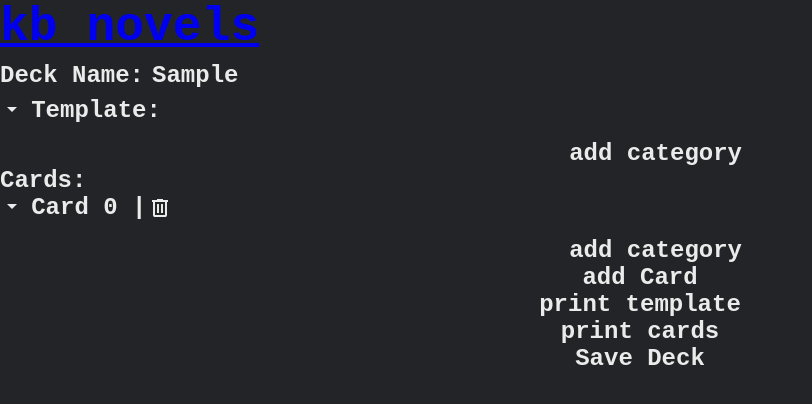
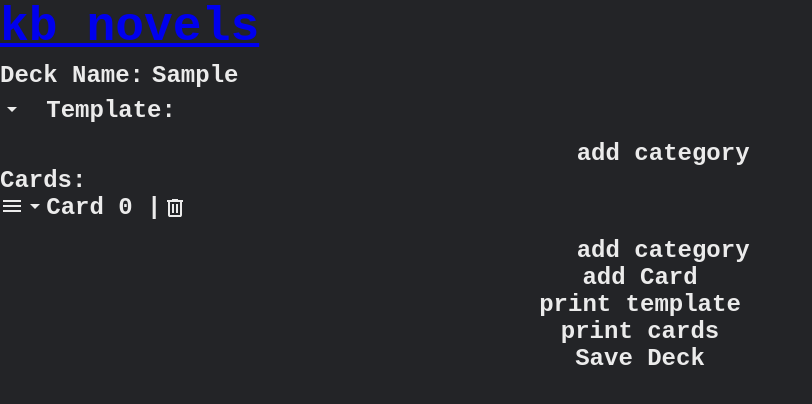
Before and after one commit to brtboi/kb-novels, a React (Create React App) app: page /edit/new in a window 1280 px wide. Both pictures are taken after typing "Sample" into the empty fields and a click on the button "add Card". Shown: the top 404 px of the page, without its empty margins (0-812 px from the left). Built offline with nearby package versions, Linux system fonts and the light colour scheme.

Commit message:
feat: reorder cards

```diff
--- a/src/components/TestPage.tsx
+++ b/src/components/TestPage.tsx
@@ -11,12 +11,6 @@ import { db } from "../firebase/firebase";
 
 export default function TestPage() {
     const [cards, setCards] = useState<Card[] | null>(null);
-
-    const [items, setItems] = useState([
-        { id: "1", content: "Item 1" },
-        { id: "2", content: "Item 2" },
-        { id: "3", content: "Item 3" },
-    ]);
 
     const handleDragEnd = (result: DropResult<string>) => {
         const { destination, source } = result;
--- a/src/components/editComponents/EditCard.tsx
+++ b/src/components/editComponents/EditCard.tsx
@@ -3,8 +3,10 @@ import { Card, CardCategory } from "../../entity/types";
 import EditCategory from "./EditCategory";
 import { ReactComponent as DeleteIcon } from "../../assets/Icons/Delete.svg";
 import { ReactComponent as DropDownIcon } from "../../assets/Icons/DropDown.svg";
+import { ReactComponent as ReorderIcon } from "../../assets/Icons/Reorder.svg";
 import styles from "./editStyles.module.css";
 import classNames from "classnames";
+import { DraggableProvidedDragHandleProps } from "@hello-pangea/dnd";
 
 type Props =
     | {
@@ -13,6 +15,7 @@ type Props =
           updateCard: (newCard: Card) => void;
           deleteCard?: never;
           isTemplate: true;
+          dragHandleProps?: never;
       }
     | {
           card: Card;
@@ -20,6 +23,7 @@ type Props =
           updateCard: (newCard: Card) => void;
           deleteCard: () => void;
           isTemplate: false;
+          dragHandleProps: DraggableProvidedDragHandleProps | null;
       };
 
 export default function EditCard({
@@ -28,6 +32,7 @@ export default function EditCard({
     updateCard,
     deleteCard,
     isTemplate,
+    dragHandleProps,
 }: Props) {
     //
     const [isCondensed, setIsCondensed] = useState<boolean>(false);
@@ -74,6 +79,14 @@ export default function EditCard({
         <>
             <div className={classNames(styles.Card)}>
                 <div className={classNames(styles.CardSidePanel)}>
+                    {!isTemplate && (
+                        <button
+                            {...dragHandleProps}
+                            className={classNames(styles.SettingsButton)}
+                        >
+                            <ReorderIcon className={classNames(styles.Icon)} />
+                        </button>
+                    )}
                     <button
                         onClick={() => {
                             setIsCondensed((prev) => !prev);
--- a/src/components/editComponents/EditPage.tsx
+++ b/src/components/editComponents/EditPage.tsx
@@ -6,6 +6,12 @@ import { db } from "../../firebase/firebase";
 import EditCard from "./EditCard";
 import classNames from "classnames";
 import styles from "./editStyles.module.css";
+import {
+    DragDropContext,
+    Draggable,
+    Droppable,
+    DropResult,
+} from "@hello-pangea/dnd";
 
 export default function EditPage() {
     const { deckId } = useParams<{ deckId: string }>();
@@ -91,6 +97,20 @@ export default function EditPage() {
         });
     };
 
+    const handleCardsDragEnd = (result: DropResult<string>) => {
+        const { destination, source } = result;
+
+        if (!destination) return; // Dropped outside a valid destination
+        if (destination.index === source.index) return; // No change in position
+
+        setCards((prev) => {
+            const updatedCards = structuredClone(prev!);
+            const [movedCard] = updatedCards.splice(source.index, 1);
+            updatedCards.splice(destination.index, 0, movedCard);
+            return updatedCards;
+        });
+    };
+
     return (
         <>
             {deckName !== null && templateCard !== null && cards !== null ? (
@@ -114,8 +134,57 @@ export default function EditPage() {
                     />
                     <p>Cards:</p>
 
+                    <DragDropContext onDragEnd={handleCardsDragEnd}>
+                        <Droppable droppableId="CardsDroppable">
+                            {(provided) => (
+                                <div
+                                    {...provided.droppableProps}
+                                    ref={provided.innerRef}
+                                >
+                                    {cards.map((card, cardIndex) => (
+                                        <Draggable
+                                            index={cardIndex}
+                                            draggableId={`Card ${cardIndex}`}
+                                            key={`Card ${cardIndex}`}
+                                        >
+                                            {(provided) => (
+                                                <div
+                                                    {...provided.draggableProps}
+                                                    ref={provided.innerRef}
+                                                >
+                                                    <EditCard
+                                                        card={card}
+                                                        cardIndex={cardIndex}
+                                                        updateCard={(
+                                                            newCard: Card
+                                                        ) => {
+                                                            updateCard(
+                                                                cardIndex,
+                                                                newCard
+                                                            );
+                                                        }}
+                                                        deleteCard={() => {
+                                                            deleteCard(
+                                                                cardIndex
+                                                            );
+                                                        }}
+                                                        isTemplate={false}
+                                                        dragHandleProps={
+                                                            provided.dragHandleProps
+                                                        }
+                                                        key={`card ${cardIndex}`}
+                                                    />
+                                                </div>
+                                            )}
+                                        </Draggable>
+                                    ))}
+                                    {provided.placeholder}
+                                </div>
+                            )}
+                        </Droppable>
+                    </DragDropContext>
 
-                    {cards.map((card, cardIndex) => (
+                    {/* {cards.map((card, cardIndex) => (
                         <EditCard
                             card={card}
                             cardIndex={cardIndex}
@@ -128,8 +197,7 @@ export default function EditPage() {
                             isTemplate={false}
                             key={`card ${cardIndex}`}
                         />
-                    ))}
-
+                    ))} */}
 
                     <button onClick={addCard}>add Card</button>
                     <button
--- a/src/components/editComponents/editStyles.module.css
+++ b/src/components/editComponents/editStyles.module.css
@@ -54,8 +54,11 @@ button {
 }
 
 .CardSidePanel {
-    width: 2rem;
+    width: 3rem;
     overflow: hidden;
+    display: flex;
+    flex-direction: row;
+    justify-content: space-between;
 }
 
 .CardSidePanel .SettingsButton {
```
Also changed, not shown: src/assets/Icons/Reorder.svg (added).
